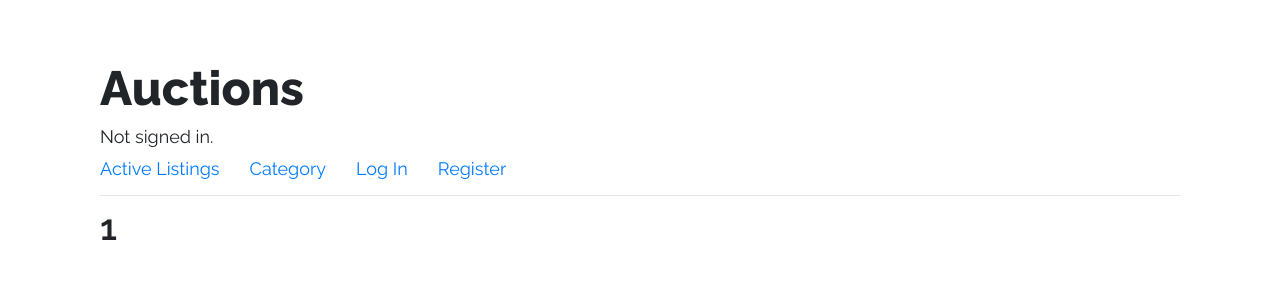
After one commit to monk3yd/commerce-v2, a Django app: page /categories/1 in a window 1280 px wide. The commit adds this page. Shown: the top 300 px of the page. Run offline with Django 3.2, Linux system fonts and the light colour scheme; data comes from the database, SQL or seed files in the repository; both versions use the stored data as it was after the commit; some libraries are stand-ins or nearby versions.

Commit message:
Category page and backend

```diff
--- /dev/null
+++ b/auctions/templates/auctions/category.html
@@ -0,0 +1,14 @@
+{% extends 'auctions/layout.html' %}
+
+{% block title %}
+    {{ category_name }} Category
+{% endblock %}
+
+{% block body %}
+    <h2>{{ category_name }}</h2>
+    <ul>
+      {% for item in category_items %}
+        <li><a href="{% url 'item' item.id %}">{{ item }}</a></li>
+      {% endfor %}
+    </ul>
+{% endblock %}
--- a/auctions/templates/auctions/layout.html
+++ b/auctions/templates/auctions/layout.html
@@ -1,6 +1,5 @@
+<!DOCTYPE html>
 {% load static %}
-
-<!DOCTYPE html>
 <html lang="en">
     <head>
         <title>{% block title %}Auctions{% endblock %}</title>
@@ -27,7 +26,7 @@
                 <a class="nav-link" href="{% url 'index' %}">Active Listings</a>
             </li>
             <li class="nav-item">
-                <a class="nav-link" href="#">Category</a>
+                <a class="nav-link" href="{% url 'categories' %}">Category</a>
             </li>
             {% if user.is_authenticated %}
                 <li class="nav-item">
--- a/auctions/urls.py
+++ b/auctions/urls.py
@@ -14,4 +14,6 @@ urlpatterns = [
     path("close/<int:item_uid>", views.close, name="close"),
     path("bid/<int:item_uid>", views.bid, name="bid"),
     path("comment/<int:item_uid>", views.comment, name="comment"),
+    path("categories/", views.categories, name="categories"),
+    path("categories/<str:category_name>", views.category, name="category"),
 ]
--- a/auctions/views.py
+++ b/auctions/views.py
@@ -6,7 +6,7 @@ from django.http import HttpResponse, HttpResponseRedirect
 from django.shortcuts import render
 from django.urls import reverse
 
-from .models import User, ListingItem, AddListingItemForm, WatchList, BidForm, CommentForm, ListingComment
+from .models import User, ListingItem, AddListingItemForm, WatchList, BidForm, CommentForm, ListingComment, category_choices
 # from .forms import AddListingItemForm
 
 from datetime import datetime as dt
@@ -231,3 +231,22 @@ def comment(request, item_uid):
         # print(comment)
         comment.save()
         return HttpResponseRedirect(reverse('item', args=(item_uid,)))
+
+
+# All categories
+def categories(request):
+    categories = [category[0] for category in category_choices]
+    return render(request, "auctions/categories.html", {
+        "categories": categories
+    })
+
+
+# Specific category
+def category(request, category_name):
+    # Query for all active listings with that category name
+    category_items = ListingItem.objects.filter(category=category_name)
+    print(category_items)
+    return render(request, "auctions/category.html", {
+        "category_items":  category_items,
+        "category_name": category_name
+    })
```
Also changed, not shown: auctions/models.py (+14 -2 lines), auctions/templates/auctions/categories.html (added, +13 -0 lines), auctions/migrations/0001_initial.py, db.sqlite3.
